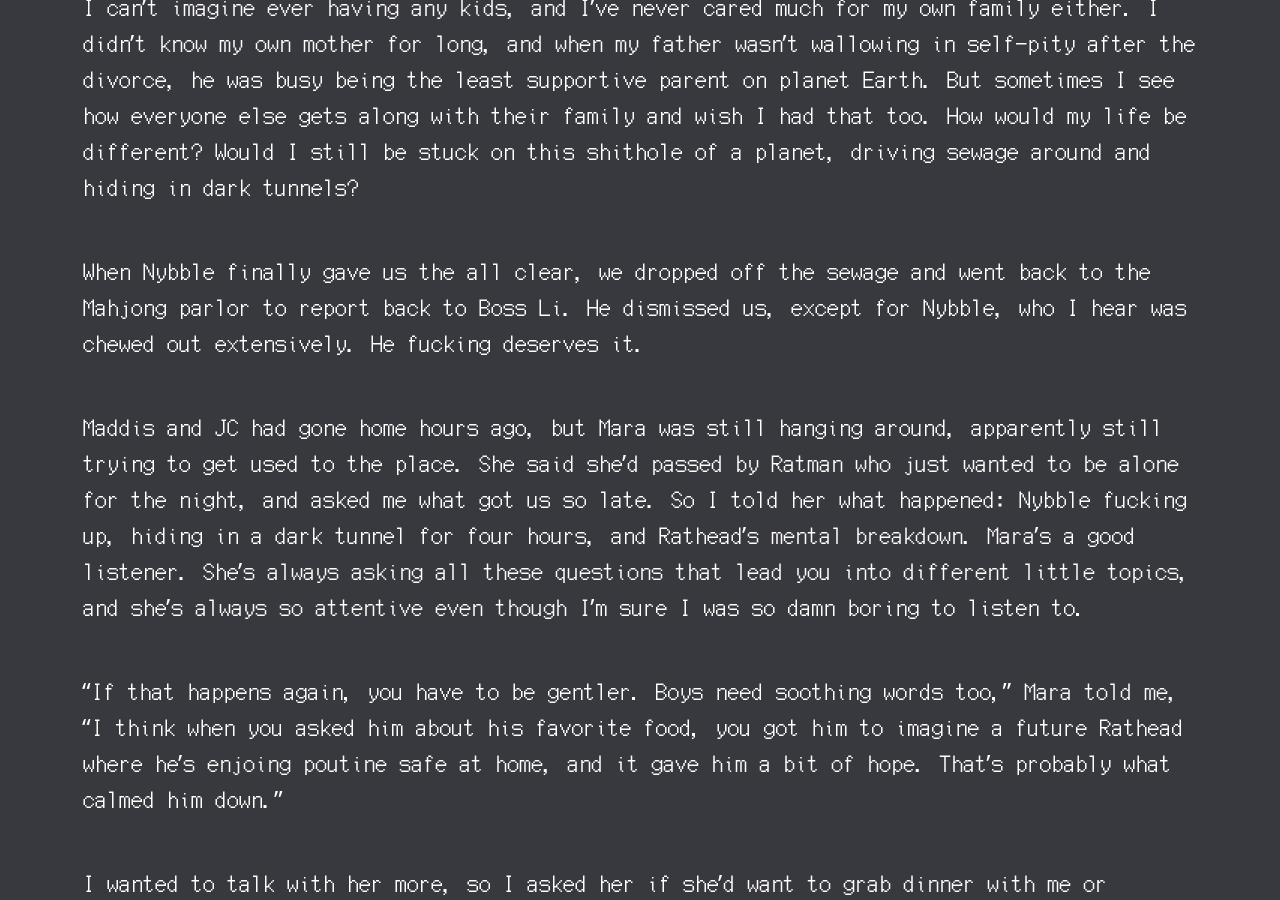
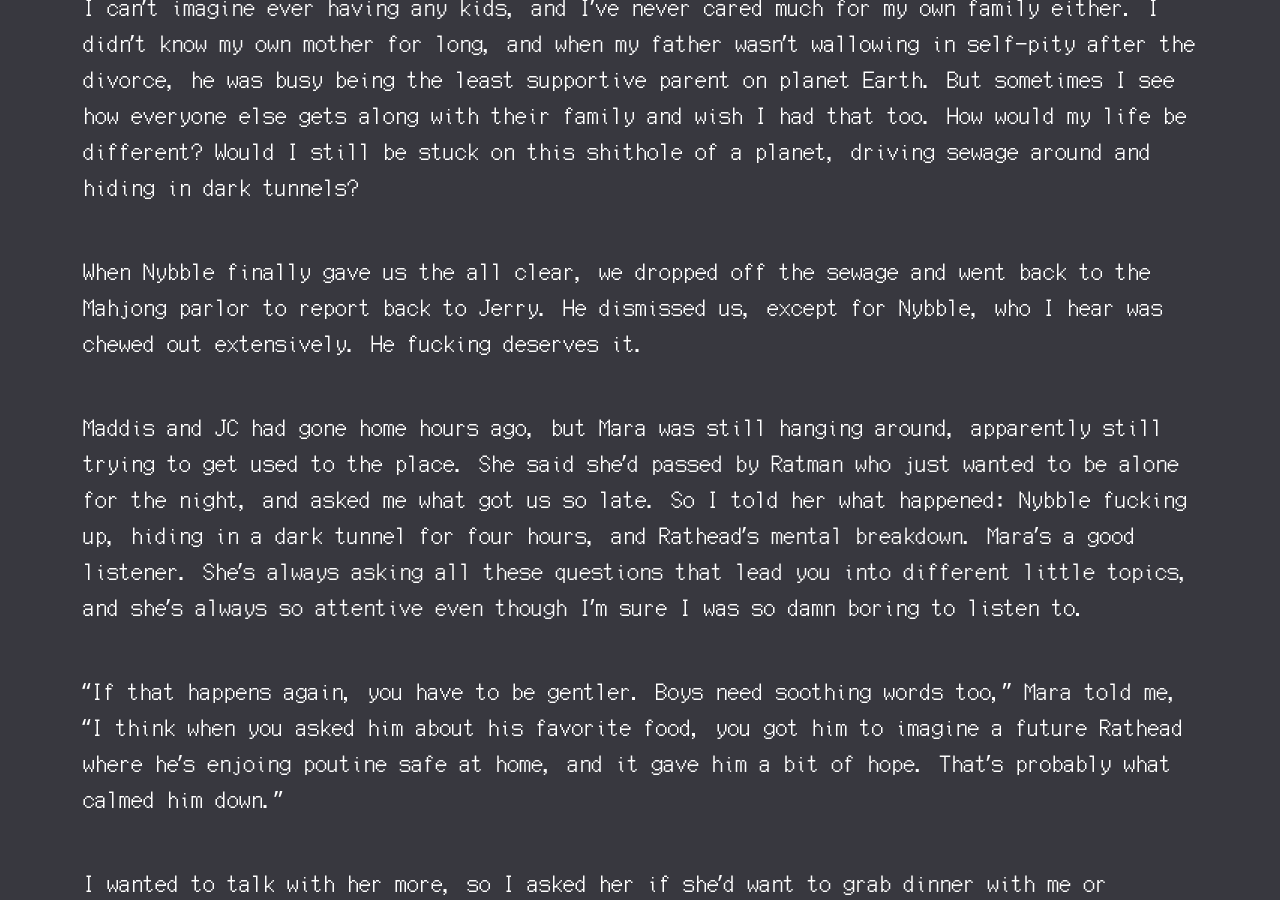
Before and after one commit to pilosophos/pilosophos-site-v1, a Jekyll site: the page built from _writing/piss-corps.md, in a window 1280 px wide and 900 px high, scrolled down 5969 px. Built offline with Jekyll 4.4.1, drawn with Linux system fonts in a browser that asks for light colours.

Commit message:
Update piss-corps.md

```diff
--- a/_writing/piss-corps.md
+++ b/_writing/piss-corps.md
@@ -101,7 +101,7 @@ Eventually the color had returned to Rathead's face and I asked him why he's so
 
 I can't imagine ever having any kids, and I've never cared much for my own family either. I didn't know my own mother for long, and when my father wasn't wallowing in self-pity after the divorce, he was busy being the least supportive parent on planet Earth. But sometimes I see how everyone else gets along with their family and wish I had that too. How would my life be different? Would I still be stuck on this shithole of a planet, driving sewage around and hiding in dark tunnels?
 
-When Nybble finally gave us the all clear, we dropped off the sewage and went back to the Mahjong parlor to report back to Boss Li. He dismissed us, except for Nybble, who I hear was chewed out extensively. He fucking deserves it.
+When Nybble finally gave us the all clear, we dropped off the sewage and went back to the Mahjong parlor to report back to Jerry. He dismissed us, except for Nybble, who I hear was chewed out extensively. He fucking deserves it.
 
 Maddis and JC had gone home hours ago, but Mara was still hanging around, apparently still trying to get used to the place. She said she'd passed by Ratman who just wanted to be alone for the night, and asked me what got us so late. So I told her what happened: Nybble fucking up, hiding in a dark tunnel for four hours, and Rathead's mental breakdown. Mara's a good listener. She's always asking all these questions that lead you into different little topics, and she's always so attentive even though I'm sure I was so damn boring to listen to.
 
```
